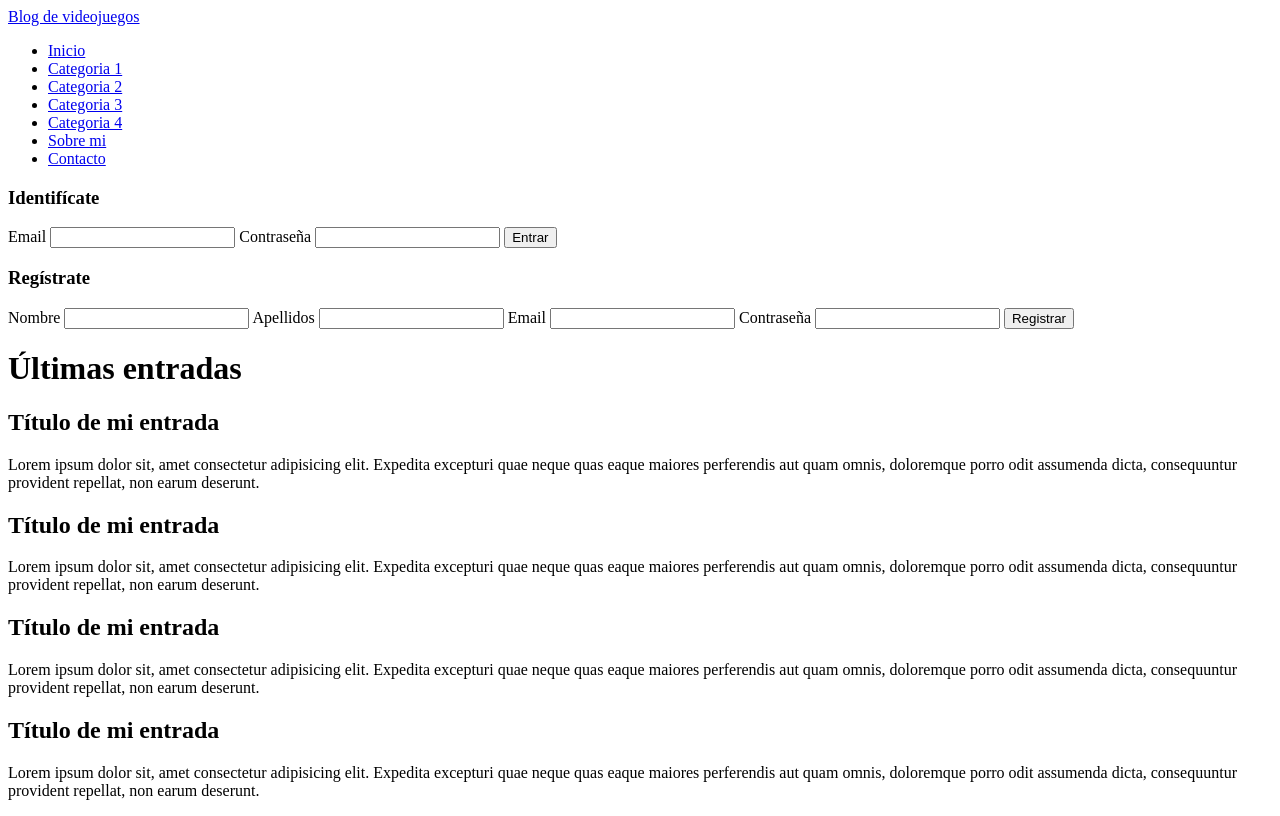
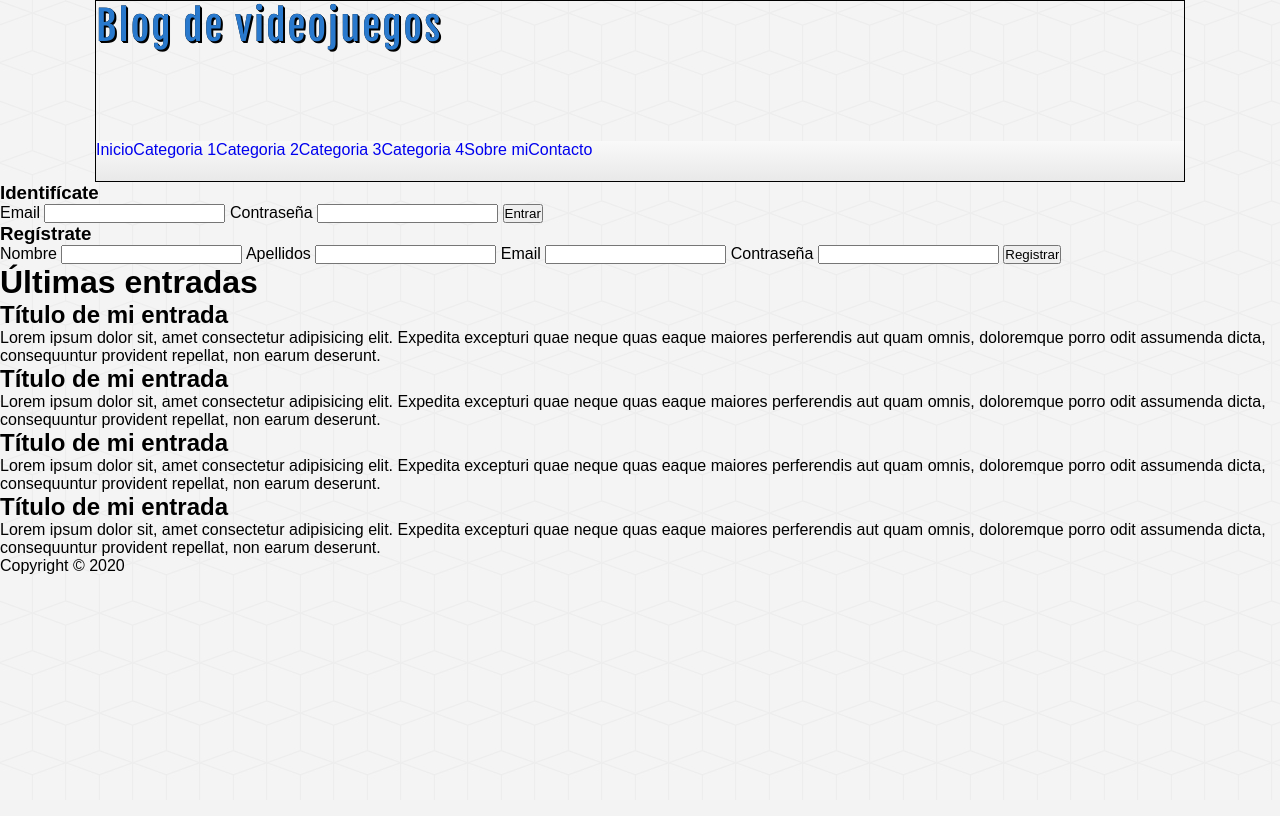
Before and after one commit to JohanGavelan/Master-en-PHP, a PHP site: page / in a window 1280 px wide. After the commit the page ends 574 px from the top, so only its background shows below. Run offline with PHP 8.4, Linux system fonts and the light colour scheme.

Commit message:
Stylyzing proyecto php

```diff
--- /dev/null
+++ b/proyecto-php/assets/css/styles.css
@@ -0,0 +1,70 @@
+@font-face {
+    font-family: 'Fajala';
+    src: url(../fonts/fuente.ttf) format('truetype');
+    font-weight: normal;
+    font-style: normal;
+}
+
+* {
+    margin: 0;
+    padding: 0;
+    font-family: sans-serif, Helvetica, Arial;
+    text-decoration: none;
+}
+
+.clearfix {
+    clear: both;
+    float: none;
+}
+
+body {
+    background: url(../img/cubes.png) #f4f4f4;
+}
+
+
+/*CABECERA*/
+
+#cabecera {
+    width: 85%;
+    height: auto;
+    background: transparent;
+    margin: 0 auto;
+    border: 1px solid black;
+}
+
+#logo {
+    float: left;
+    width: 540px;
+    height: 140px;
+}
+
+#logo a {
+    font-family: 'Fajala', Helvetica;
+    font-size: 40px;
+    letter-spacing: 2px;
+    color: #2979cd;
+    text-shadow: 0px 0px 0 black, 1px 1px 0px black, 2px 2px 0px black;
+    transition: all 500ms;
+}
+
+#logo a:hover {
+    cursor: pointer;
+    text-shadow: 0px 0px 0 black, -1px -1px 0px black, -2px -2px 0px black;
+}
+
+/*MENU*/
+
+#menu {
+    clear: both;
+    width: 100%;
+    height: 40px;
+    background: linear-gradient(to bottom, #f9f9f9 0px, #e9e9e9 100%);
+}
+
+#menu ul {
+    list-style: none;
+}
+
+#menu ul li {
+    float: left;
+}
--- a/proyecto-php/index.php
+++ b/proyecto-php/index.php
@@ -4,7 +4,7 @@
     <meta charset="UTF-8">
     <meta name="viewport" content="width=device-width, initial-scale=1.0">
     <title>Proyecto PHP - Blog</title>
-
+    <link rel="stylesheet" href="assets/css/styles.css">
 </head>
 <body>
     <header id="cabecera">
@@ -36,6 +36,7 @@
             </li>
         </ul>
     </nav>
+    <div class="clearfix"></div>
     </header>
 
     <div id="contenedor">
@@ -92,5 +93,8 @@
             </article>
         </div>
     </div>
+    <footer id="pie">
+        <p>Copyright &copy; 2020</p>
+    </footer>
 </body>
 </html>
```
